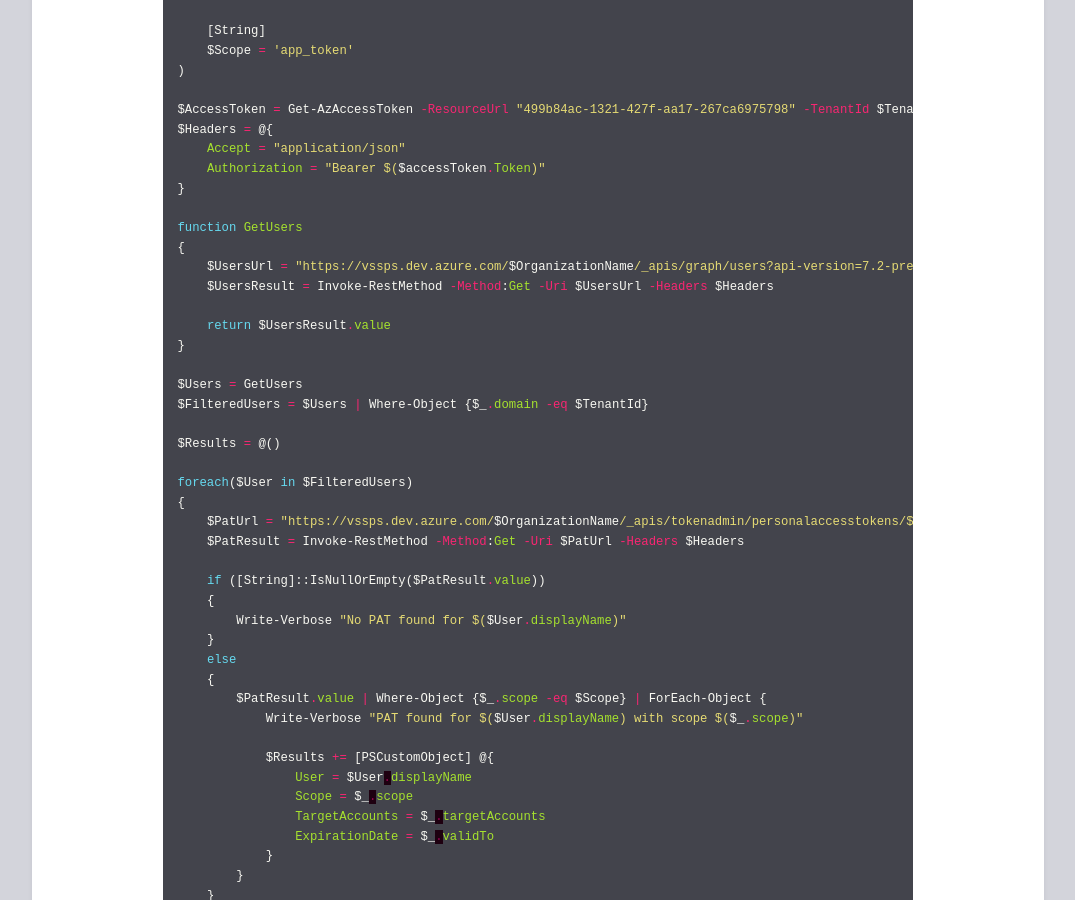
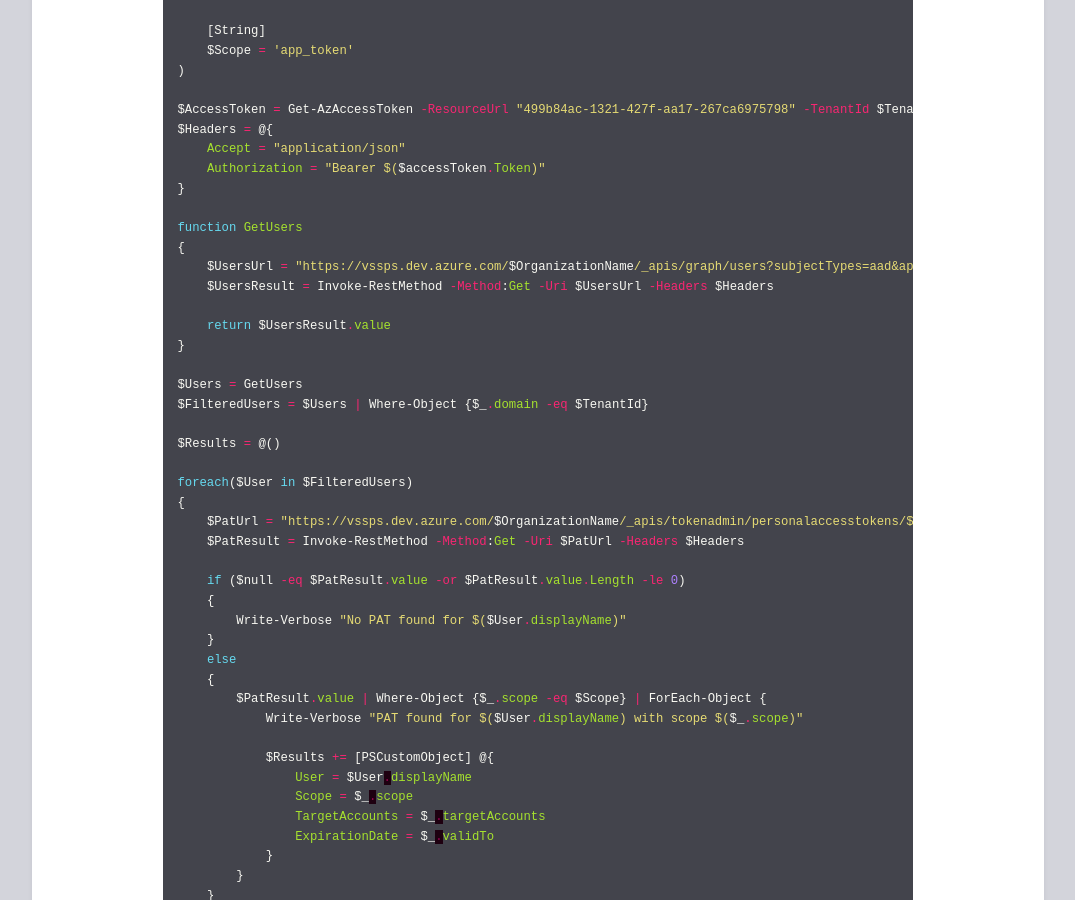
Before and after one commit to remcoeissing/blog, a Jekyll site: the page built from _posts/2023-12-17-finding-azure-devops-full-scoped-pats.md, in a window 1280 px wide and 900 px high, scrolled down 1358 px. Shown: the whole window, without its empty margins (102-1177 px from the left). Built offline with Jekyll 4.4.1, drawn with Linux system fonts in a browser that asks for light colours.

Commit message:
Updated API and null check for finding DevOps PATs

```diff
--- a/_posts/2023-12-17-finding-azure-devops-full-scoped-pats.md
+++ b/_posts/2023-12-17-finding-azure-devops-full-scoped-pats.md
@@ -48,7 +48,7 @@ $Headers = @{
 
 function GetUsers
 {
-    $UsersUrl = "https://vssps.dev.azure.com/$OrganizationName/_apis/graph/users?api-version=7.2-preview.1"
+    $UsersUrl = "https://vssps.dev.azure.com/$OrganizationName/_apis/graph/users?subjectTypes=aad&api-version=7.2-preview.1"
     $UsersResult = Invoke-RestMethod -Method:Get -Uri $UsersUrl -Headers $Headers
 
     return $UsersResult.value
@@ -61,10 +61,10 @@ $Results = @()
 
 foreach($User in $FilteredUsers)
 {
-    $PatUrl = "https://vssps.dev.azure.com/$OrganizationName/_apis/tokenadmin/personalaccesstokens/$($User.descriptor)?api-version=6.0-preview.1"
+    $PatUrl = "https://vssps.dev.azure.com/$OrganizationName/_apis/tokenadmin/personalaccesstokens/$($User.descriptor)?api-version=7.1-preview.1"
     $PatResult = Invoke-RestMethod -Method:Get -Uri $PatUrl -Headers $Headers
 
-    if ([String]::IsNullOrEmpty($PatResult.value))
+    if ($null -eq $PatResult.value -or $PatResult.value.Length -le 0)
     {
         Write-Verbose "No PAT found for $($User.displayName)"
     }
```
